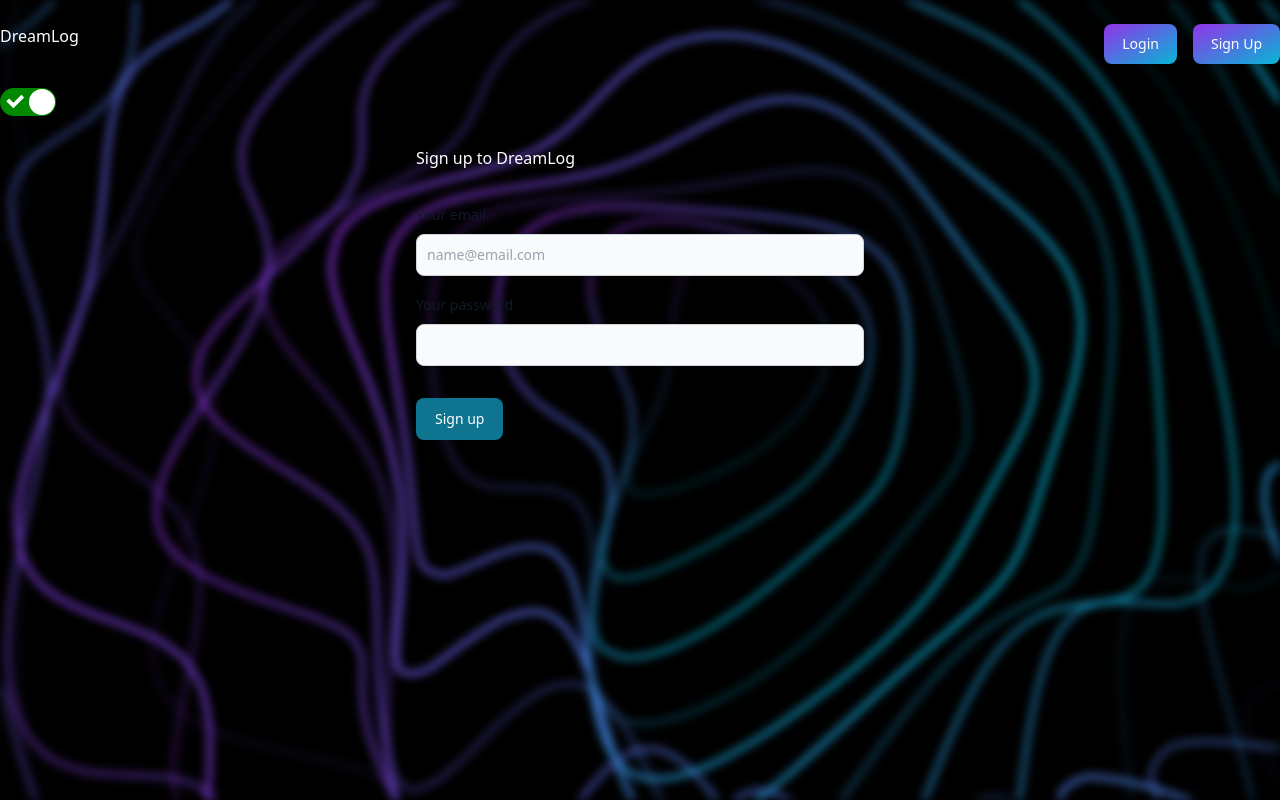
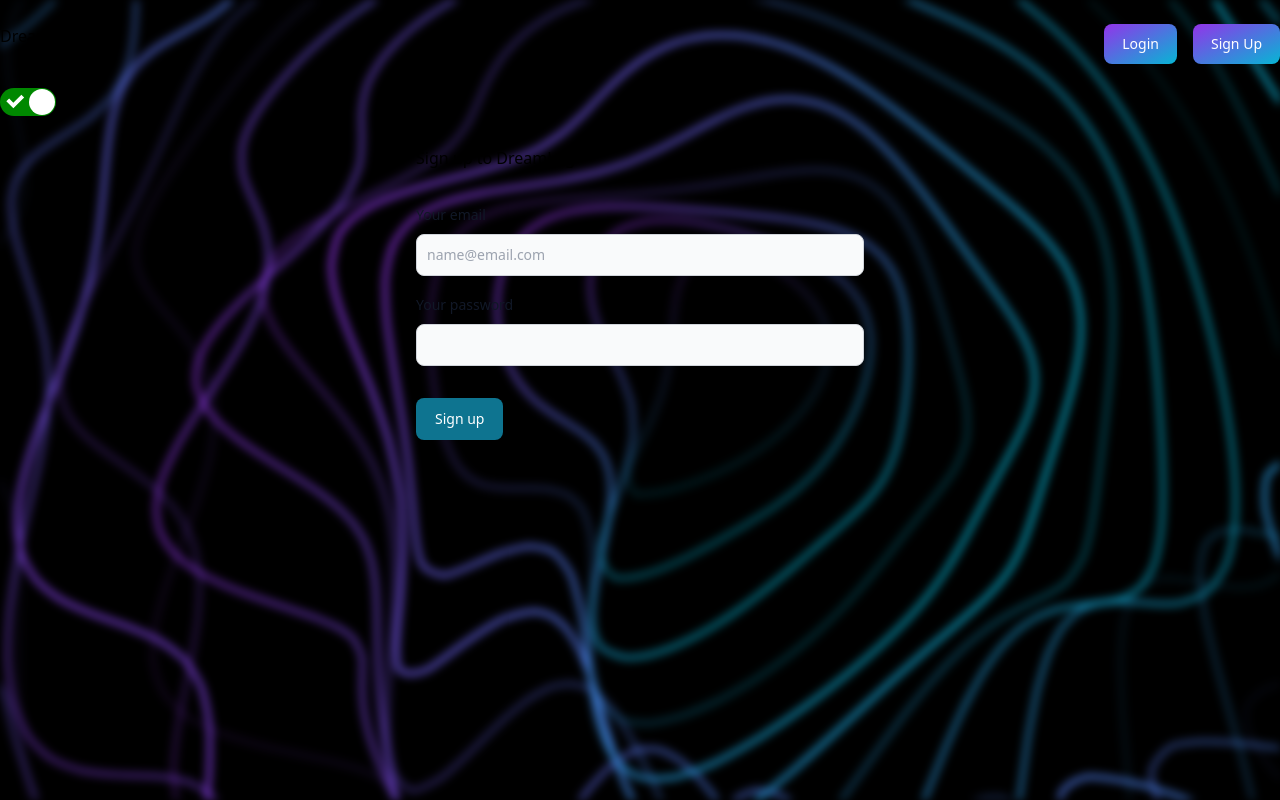
Before and after one commit to CristinaBoanta/Dream-Journal, a React (Vite) app in the folder frontend/: page /signup in a window 1280 px wide. Built offline with nearby package versions, Linux system fonts and the light colour scheme.

Commit message:
added css styling for the light and dark modes

```diff
--- a/frontend/src/components/DreamDetails.tsx
+++ b/frontend/src/components/DreamDetails.tsx
@@ -51,23 +51,21 @@ const DreamDetails = (props: DreamDetailProps) => {
     // </div>
 
     <Card
-      className="w-full relative card-effect"
+      className="w-full relative glassmorphism-effect"
       // href="#"
     >
-      <h5 className="text-2xl font-bold tracking-tight text-gray-900">
+      <h5 className="text-2xl font-bold tracking-tight card-title text-theme">
         <p>{title}</p>
       </h5>
-      <div className="font-normal text-gray-700 description-container">
+      <div className="font-normal text-theme description-container">
         <span className="description-span">{description}</span>
       </div>
 
-      <div><p className="mb-4">Dream sentiment:</p>{sentiment}</div>
-
-
+      <div className="text-theme"><p className="mb-4">Dream sentiment:</p>{sentiment}</div>
 
       {/* <Button onClick={handleDelete}>Delete dream</Button> */}
       <div
-        className="cursor-pointer absolute right-6 top-6"
+        className="cursor-pointer absolute right-6 top-6 text-theme"
         onClick={handleDelete}
       >
         <FaRegTrashAlt />
@@ -77,18 +75,18 @@ const DreamDetails = (props: DreamDetailProps) => {
 
       <div className="flex justify-between">
         <Button gradientDuoTone="purpleToBlue" onClick={() => setShowModal(true)}>Read dream details</Button>
-        <p className="font-normal text-gray-700">
+        <p className="font-normal text-theme">
         {formatDistanceToNow(new Date(createdAt), { addSuffix: true })}
       </p>
       </div>
 
       <ReusableModal showModal={showModal} onClose={() => setShowModal(false)}>
-        <Modal.Header>{title}</Modal.Header>
-        <Modal.Body>
-          <p className="mb-8">{description}</p>
-          <div><p>Dream sentiment:</p>{sentiment}</div>
+        <Modal.Header className="glassmorphism-effect"><div className="text-theme">{title}</div></Modal.Header>
+        <Modal.Body className="glassmorphism-effect">
+          <p className="mb-8 text-theme">{description}</p>
+          <div><p className="text-theme">Dream sentiment:</p>{sentiment}</div>
         </Modal.Body>
-        <Modal.Footer>
+        <Modal.Footer className="glassmorphism-effect">
           <Button gradientDuoTone="purpleToBlue" onClick={() => setShowModal(false)}>Close</Button>
         </Modal.Footer>
       </ReusableModal>
--- a/frontend/src/components/DreamForm.tsx
+++ b/frontend/src/components/DreamForm.tsx
@@ -57,87 +57,40 @@ const DreamForm = () => {
 
   return (
     <>
-      {/* <form className="" onSubmit={handleSubmit}>
-        <h3>Log a dream to the journal</h3>
-
-        <div className="form-row">
-          <label>Dream title</label>
-          <input
-            type="text"
-            onChange={(e) => setTitle(e.target.value)}
-            value={title}
-            className={emptyFields.includes("title") ? "error" : ""}
-          />
-        </div>
-
-        <div className="form-row">
-          <label>Describe your dream</label>
-          <textarea
-            onChange={(e) => setDescription(e.target.value)}
-            value={description}
-            className={emptyFields.includes("description") ? "error" : ""}
-          ></textarea>
-        </div>
-
-        <Button>
-          <button>Log dream</button>
-        </Button>
-        {error && <div className="error">{error}</div>}
-      </form> */}
-
       <form className="flex w-full flex-col gap-4" onSubmit={handleSubmit}>
         <div>
           <div className="mb-2 block">
-            <Label htmlFor="dreamTitle" className="font-normal text-gray-700 w-[30vw] whitespace-nowrap overflow-hidden overflow-ellipsis" value="Dream Title" />
+            <Label htmlFor="dreamTitle" className="text-theme  font-normal w-[30vw] whitespace-nowrap overflow-hidden overflow-ellipsis" value="Dream Title" />
           </div>
           <TextInput
             id="dreamTitle"
             placeholder="Carnivore flower"
             required
-            type="text"
+            // type="text"
             onChange={(e) => setTitle(e.target.value)}
             value={title}
-            className={emptyFields.includes("title") ? "error" : ""}
+            className={`input-effect form-element-theme ${
+              emptyFields.includes("title") ? "error" : ""
+            }`}
           />
         </div>
-        {/* <div>
-          <div className="mb-2 block">
-            <Label htmlFor="dreamDescription" value="Dream description" />
-          </div>
-          <TextInput
-            placeholder="Last night I dreamed about a beautiful flesh-eating carnivore flower"
-            id="dreamDescription"
-            required
-            // type="password"
-            onChange={(e) => setDescription(e.target.value)}
-            value={description}
-            className={emptyFields.includes("description") ? "error" : ""}
-          />
-        </div> */}
 
         <div className="w-full" id="textarea">
           <div className="mb-2 block">
-            <Label htmlFor="dreamDescription" className="font-normal text-gray-700 w-[30vw] whitespace-nowrap overflow-hidden overflow-ellipsis" value="Dream description" />
+            <Label htmlFor="dreamDescription" className="text-theme  font-normal w-[30vw] whitespace-nowrap overflow-hidden overflow-ellipsis" value="Dream description" />
           </div>
           <Textarea
             id="dreamDescription"
             placeholder="Last night I dreamed about a flesh-eating carnivore flower and it was beautiful..."
             required
-            rows={4}
+            rows={6}
             onChange={(e) => setDescription(e.target.value)}
             value={description}
-            className={`p-2  ${
+            className={`p-2 glassmorphism-effect form-element-theme ${
               emptyFields.includes("description") ? "error" : ""
             }`}
           />
         </div>
-        {/* <div className="flex items-center gap-2">
-        <Checkbox id="remember" />
-        <Label htmlFor="remember">
-          Remember me
-        </Label>
-      </div> */}
-        {/* <Button type="submit">Submit</Button> */}
 
         {loading ? (
           <Button color="gray">
--- a/frontend/src/components/Heatmap.tsx
+++ b/frontend/src/components/Heatmap.tsx
@@ -18,7 +18,7 @@ const Heatmap = () => {
 
   return (
     <>
-    <div>View your activity for the past 3 months</div>
+    <div className="text-theme">View your activity for the past 3 months</div>
       <CalendarHeatmap
         startDate={moment().subtract(3, 'month').toDate()}
         endDate={moment().toDate()}
--- a/frontend/src/components/Navbar.tsx
+++ b/frontend/src/components/Navbar.tsx
@@ -29,7 +29,7 @@ const Navbar = () => {
 
         {user && (
           <div className="flex items-center">
-            <span className="px-6">{user.email}</span>
+            <span className="px-6 user-email">{user.email}</span>
             <Button gradientDuoTone="purpleToBlue" onClick={handleClick}>Log out</Button>
           </div>
         )}
--- a/frontend/src/context/ThemeContext.tsx
+++ b/frontend/src/context/ThemeContext.tsx
@@ -3,9 +3,6 @@ import { createContext, useState } from "react";
 export const ThemeContext = createContext<any>(null);
 
 export const ThemeContextProvider = ({ children } : any) => {
-    // const [state, dispatch] = useReducer(dreamsReducer, {
-    //   dreams: null,
-    // });
 
     const [theme, setTheme] = useState("dark");
 
--- a/frontend/src/css/index.css
+++ b/frontend/src/css/index.css
@@ -2,20 +2,20 @@
 @tailwind components;
 @tailwind utilities;
 
-* {
+/* * {
     color: #FFF;
-}
+} */
 
 body {
     min-height: 100vh;
 }
 
-textarea, input {
+/* textarea, input {
     color: #000;
-}
+} */
 
 input.error, textarea.error {
-    border: 1px solid red;
+    border: 1px solid rgb(233, 0, 0);
 }
 
 .main-wrapper {
@@ -37,12 +37,12 @@ input.error, textarea.error {
     z-index: 0;
 }
 
-/* .card-effect {
+.glassmorphism-effect, .input-effect input, .pagination-effect ul li button {
     background: rgba(255,255,255,0.10) !important;
     -webkit-backdrop-filter: blur(10px) !important;
     backdrop-filter: blur(20px) !important;
     border: 1px solid rgba(255,255,255,0.15) !important;
-} */
+}
 
 .description-container {
     /* width: 283px; */
--- a/frontend/src/css/theme.css
+++ b/frontend/src/css/theme.css
@@ -1,15 +1,62 @@
+/* @media (prefers-color-scheme: dark) {
+    .dark\:bg-gray-700 {
+        --tw-bg-opacity: 1;
+        background-color: #3c3c3c;
+    }
+  } */
+
 /* Dark mode */
 
 #dark {
     background-color: #000;
 }
 
+#dark .text-theme {
+    color: #fff;
+}
+
+#dark .user-email {
+    color: #fff;
+}
+
+#dark .text-theme {
+    color: #fff;
+}
+
 /* Light mode */
 
-/* #light * {
-    color: #000
-} */
+#light {
+    background-color: #dedede;
+}
 
-#light {
-    background-color: #fff;
+#light .user-email {
+    color: #000;
 }
+
+#light .card-title {
+    color: #000;
+}
+
+#light .text-theme {
+    color: #000;
+}
+
+#light .form-element-theme input::placeholder, #light .form-element-theme::placeholder {
+    color: #949494;
+}
+
+#light .form-element-theme input, #light .form-element-theme {
+    color: #000;
+}
+
+#light .custom-modal {
+    background-color: #949494;
+}
+
+#light .pagination-effect ul li button {
+    color: #000;
+}
+
+#light .react-calendar-heatmap text {
+    color: #000;
+}
--- a/frontend/src/pages/Home.tsx
+++ b/frontend/src/pages/Home.tsx
@@ -52,7 +52,7 @@ const Home = () => {
 
         <div className="flex items-center justify-center">
         <div className="heatmap"><CalendarHeatmap /></div>
-        <div>Overall score for the past 3 months:</div>
+        <div className="text-theme p-8">Overall score for the past 3 months:</div>
         </div>
       </div>
 
@@ -72,6 +72,7 @@ const Home = () => {
             currentPage={currentPage}
             onPageChange={onPageChange}
             totalPages={totalPages}
+            className="pagination-effect"
           />
         )}
       </div>
--- a/frontend/tailwind.config.js
+++ b/frontend/tailwind.config.js
@@ -9,4 +9,5 @@ module.exports = {
     },
   },
   plugins: [],
+  // important: true
 };
```
